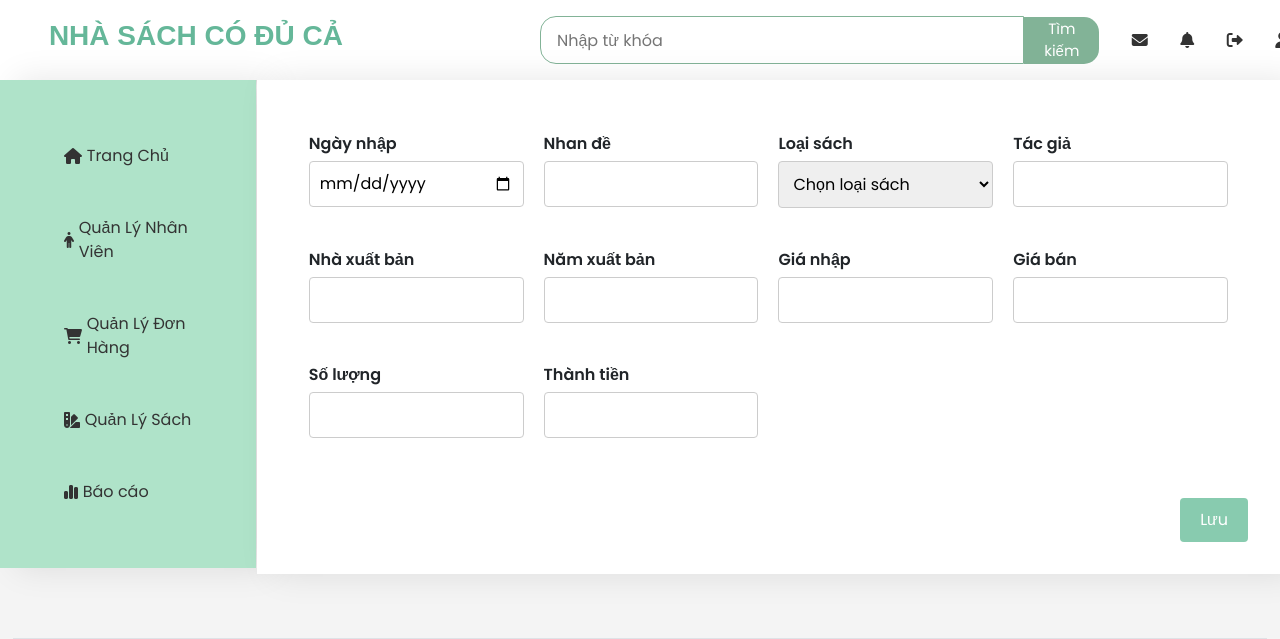
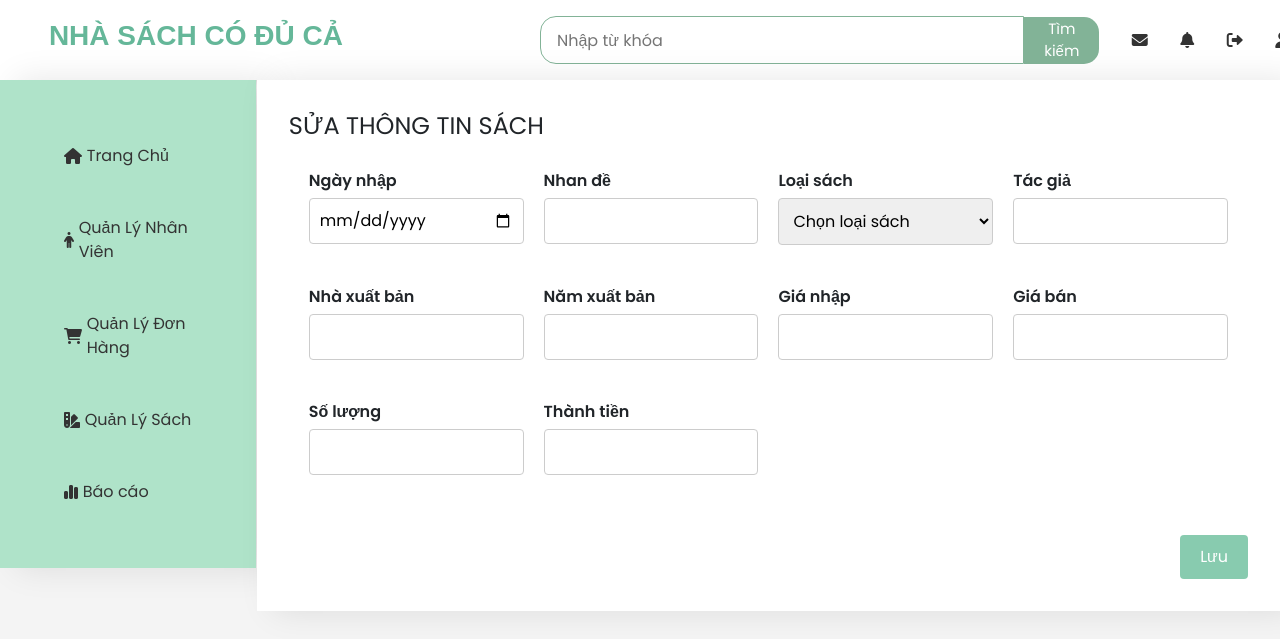
Before and after one commit to ngngocdiep/Bookstore, a PHP site: page /NguoiQuanLy/SuaSachAdmin.php in a window 1280 px wide. Shown: the top 639 px of the page. Run offline with PHP 8.4, Linux system fonts and the light colour scheme.

Commit message:
them chu file sua sach

```diff
--- a/NguoiQuanLy/SuaSachAdmin.php
+++ b/NguoiQuanLy/SuaSachAdmin.php
@@ -71,6 +71,7 @@ session_start();
 		</div>
 		<!-- Thong tin nhap sach -->
 		<div class="content">
+			<h4>SỬA THÔNG TIN SÁCH</h4>
 			<div class="form-container">
 			<div class="form-group">
 				<label for="ngaynhap">Ngày nhập</label>
```
